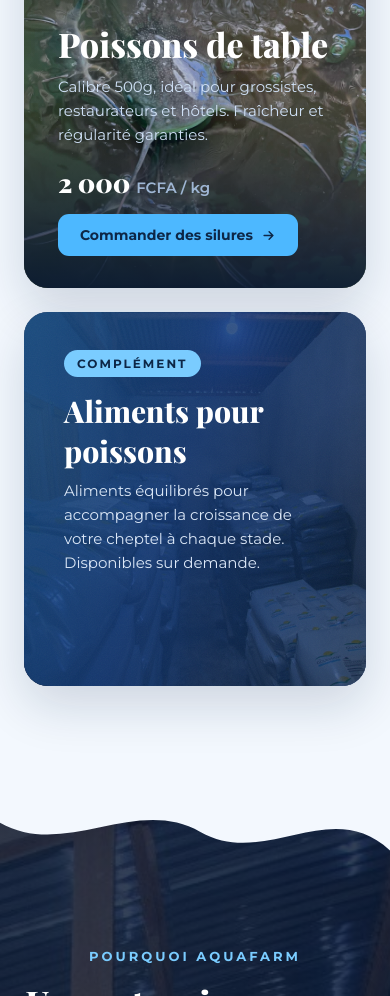
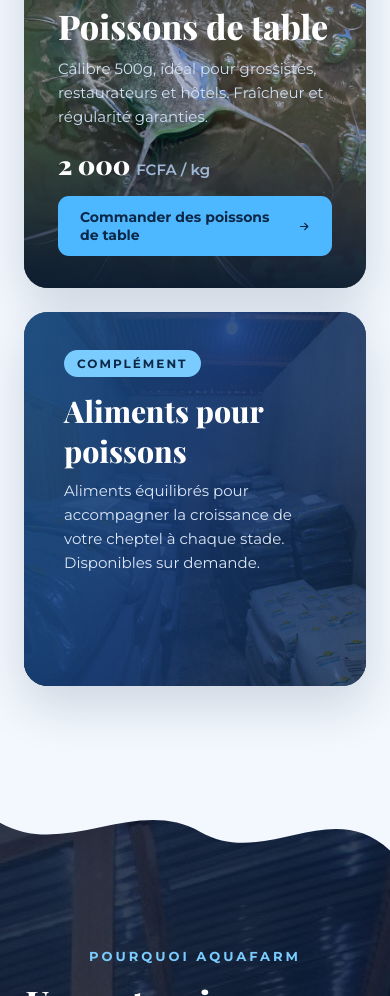
Before and after one commit to thaddee12/aquafarm-cameroun, a plain HTML site: page livrables/sites-web/site-aquafarm/index.html in a window 390 px wide. Shown: the part 2484-3480 px from the top of the page. Drawn offline with nearby package versions, Linux system fonts and the light colour scheme; a web font is replaced by a local one.

Commit message:
Site Aquafarm : correction navigation — Silures → Poissons de table sur toutes les pages (navbar desktop + mobile + bouton CTA)

```diff
--- a/livrables/sites-web/site-aquafarm/index.html
+++ b/livrables/sites-web/site-aquafarm/index.html
@@ -121,7 +121,7 @@
     <div id="nav-links-desktop" style="display:flex;align-items:center;gap:3px">
       <a href="index.html" class="nav-link active">Accueil</a>
       <a href="alevins.html" class="nav-link">Alevins</a>
-      <a href="silures.html" class="nav-link">Silures</a>
+      <a href="silures.html" class="nav-link">Poissons de table</a>
       <a href="apropos.html" class="nav-link">À propos</a>
       <a href="blog.html" class="nav-link">Actualités</a>
       <a href="contact.html" class="nav-link">Contact</a>
@@ -143,7 +143,7 @@
   </button>
   <a href="index.html" class="nav-mobile-link active">Accueil</a>
   <a href="alevins.html" class="nav-mobile-link">Alevins</a>
-  <a href="silures.html" class="nav-mobile-link">Silures</a>
+  <a href="silures.html" class="nav-mobile-link">Poissons de table</a>
   <a href="apropos.html" class="nav-mobile-link">À propos</a>
   <a href="blog.html" class="nav-mobile-link">Actualités</a>
   <a href="contact.html" class="nav-mobile-link">Contact</a>
@@ -272,7 +272,7 @@
           <p style="font-size:15px;color:#cfe0f5;line-height:1.6;margin:0 0 18px;max-width:380px">Calibre 500g, idéal pour grossistes, restaurateurs et hôtels. Fraîcheur et régularité garanties.</p>
           <div style="display:flex;align-items:center;justify-content:space-between;flex-wrap:wrap;gap:14px">
             <div style="font-family:'Playfair Display',serif;font-weight:900;font-size:26px;color:#fff">2 000 <span style="font-size:15px;font-weight:600;color:#9fb6d4;font-family:Montserrat">FCFA / kg</span></div>
-            <a href="silures.html" class="btn-card">Commander des silures
+            <a href="silures.html" class="btn-card">Commander des poissons de table
               <svg width="15" height="15" viewBox="0 0 24 24" fill="none"><path d="M5 12h14M13 6l6 6-6 6" stroke="#0D2747" stroke-width="2.4" stroke-linecap="round" stroke-linejoin="round"/></svg>
             </a>
           </div>
```
Also changed, not shown: livrables/sites-web/site-aquafarm/alevins.html (+2 -2 lines), livrables/sites-web/site-aquafarm/apropos.html (+2 -2 lines), livrables/sites-web/site-aquafarm/blog.html (+2 -2 lines), livrables/sites-web/site-aquafarm/contact.html (+2 -2 lines), livrables/sites-web/site-aquafarm/silures.html (+2 -2 lines).
